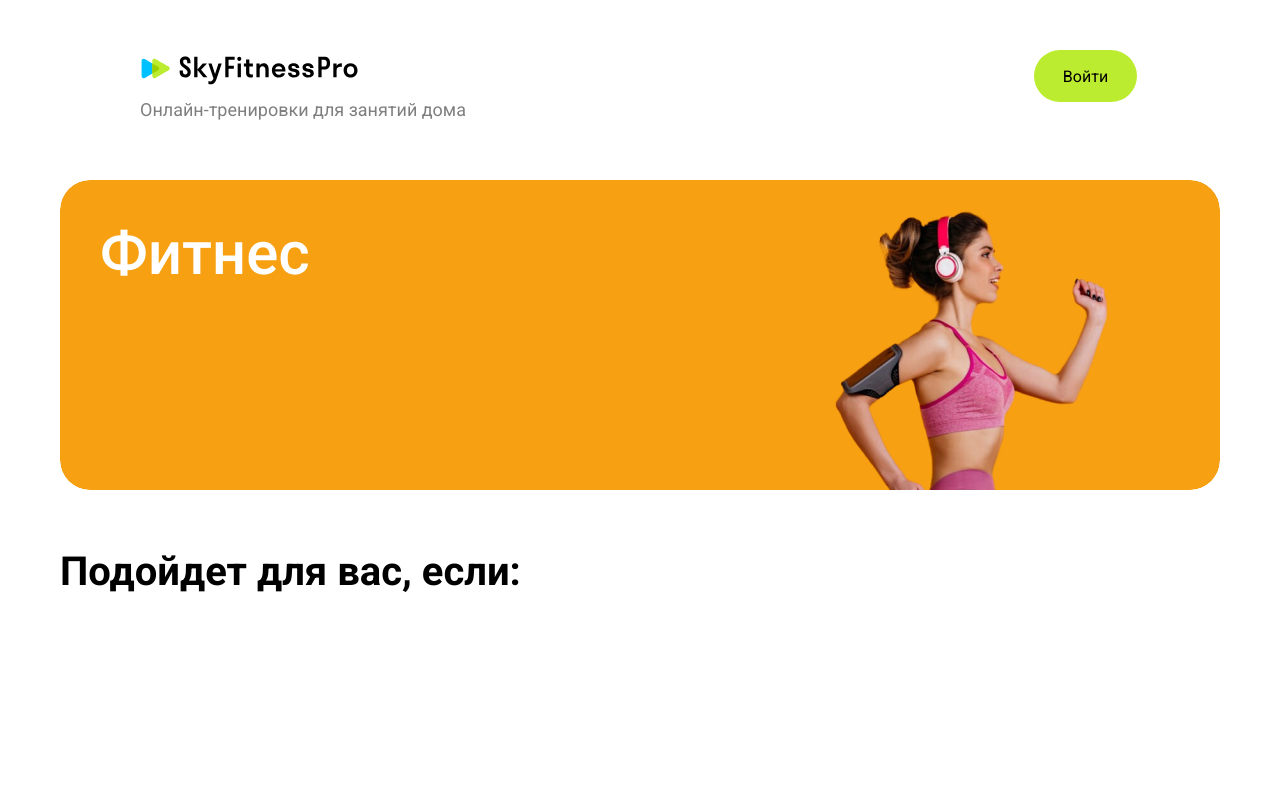
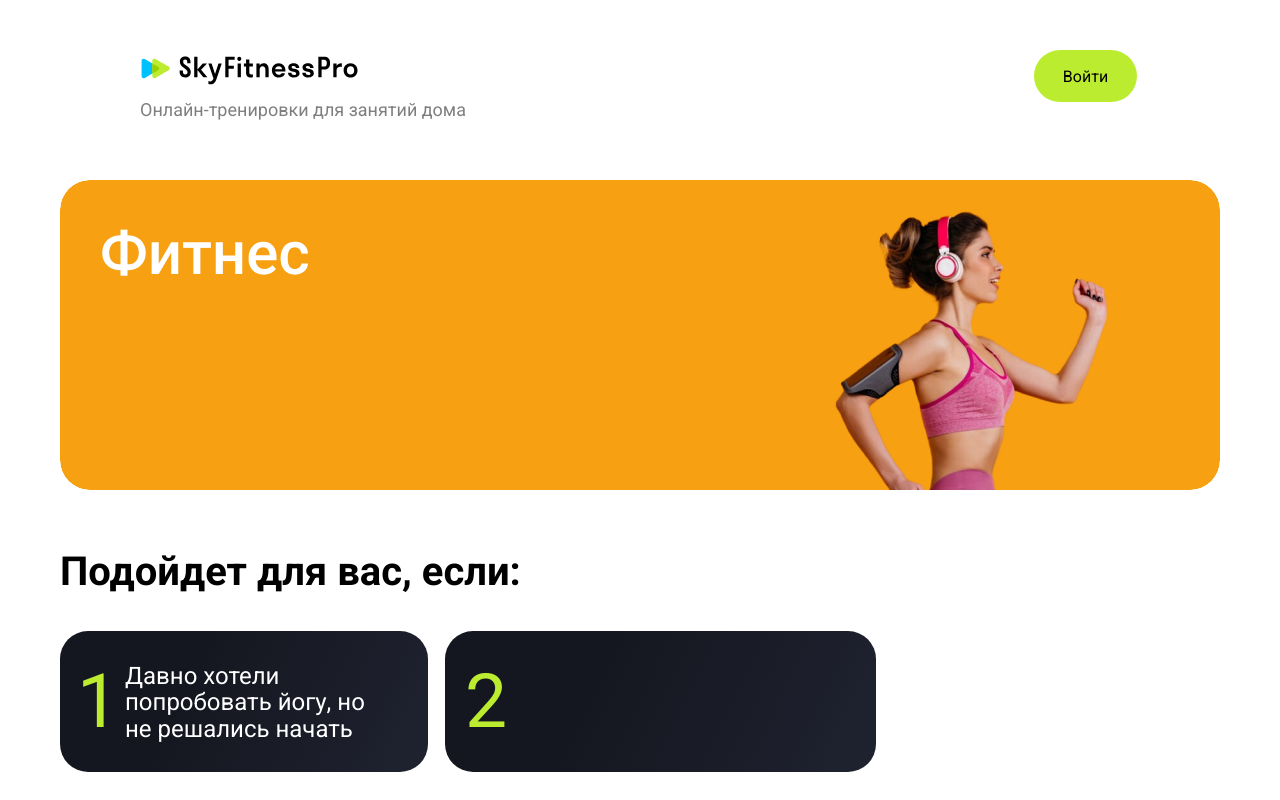
Before and after one commit to Veritas-lab/Sky_fitnessPro, a Next.js app: page /course/1 in a window 1280 px wide. Built offline with nearby package versions, Linux system fonts and the light colour scheme.

Commit message:
Верстка страницы

```diff
--- a/src/app/course/[id]/page.tsx
+++ b/src/app/course/[id]/page.tsx
@@ -1,6 +1,7 @@
 "use client";
 
 import { useState, useEffect } from "react";
+import { createPortal } from "react-dom";
 import { useParams } from "next/navigation";
 import Header from "../../components/header/header";
 import RegistrForm from "../../components/form/registrform";
@@ -21,8 +22,10 @@ export default function CoursePage() {
   const [courseId, setCourseId] = useState<string>("");
   const [isFormOpen, setIsFormOpen] = useState(false);
   const [formType, setFormType] = useState<"register" | "auth">("register");
+  const [mounted, setMounted] = useState(false);
 
   useEffect(() => {
+    setMounted(true);
     if (params && typeof params.id === "string") {
       setCourseId(params.id);
     }
@@ -67,10 +70,24 @@ export default function CoursePage() {
         {courseId && (
           <div className={styles.courseFrame}>
             <h2 className={styles.courseTitle}>Подойдет для вас, если:</h2>
+            <div className={styles.courseTextBlocksContainer}>
+              <div className={styles.courseTextBlock}>
+                <span className={styles.courseTextNumber}>1</span>
+                <p className={styles.courseTextDescription}>
+                  Давно хотели попробовать йогу, но не решались начать
+                </p>
+              </div>
+              <div className={styles.courseTextBlock2}>
+                <span className={styles.courseTextNumber2}>2</span>
+              </div>
+            </div>
           </div>
         )}
       </main>
-      {isFormOpen && (
+      {mounted &&
+        isFormOpen &&
+        typeof document !== "undefined" &&
+        createPortal(
           <div className={pageStyles.modalOverlay} onClick={handleCloseForm}>
             <div
               className={pageStyles.modalContent}
@@ -88,7 +105,8 @@ export default function CoursePage() {
                 <AuthForm onSwitchToRegister={handleSwitchToRegister} />
               )}
             </div>
-        </div>
+          </div>,
+          document.body
         )}
     </>
   );
--- a/src/app/course/course.module.css
+++ b/src/app/course/course.module.css
@@ -51,6 +51,89 @@
   margin: 0;
 }
 
+.courseTextBlocksContainer {
+  display: flex;
+  flex-direction: row;
+  gap: 17px;
+  margin-top: 20px;
+}
+
+.courseTextBlock {
+  width: 368px;
+  height: 141px;
+  border-radius: 28px;
+  padding: 20px;
+  gap: 10px;
+  background: linear-gradient(115.81deg, #151720 34.98%, #1E212E 91.5%);
+  display: flex;
+  flex-direction: row;
+  align-items: flex-start;
+}
+
+.courseTextNumber {
+  font-family: "Roboto", sans-serif;
+  font-weight: 500;
+  font-style: normal;
+  font-size: 75px;
+  line-height: 135%;
+  letter-spacing: 0px;
+  font-variant-numeric: lining-nums proportional-nums;
+  width: 35px;
+  height: 101px;
+  transform: rotate(0deg);
+  opacity: 1;
+  color: #BCEC30;
+  display: inline-block;
+  flex-shrink: 0;
+}
+
+.courseTextDescription {
+  width: 268px;
+  height: 78px;
+  transform: rotate(0deg);
+  opacity: 1;
+  font-family: "Roboto", sans-serif;
+  font-weight: 400;
+  font-style: normal;
+  font-size: 24px;
+  line-height: 110%;
+  letter-spacing: 0px;
+  font-variant-numeric: lining-nums proportional-nums;
+  color: #FFFFFF;
+  margin: 0;
+  flex-shrink: 0;
+  padding-top: 12px;
+}
+
+.courseTextBlock2 {
+  width: 431px;
+  height: 141px;
+  border-radius: 28px;
+  padding: 20px;
+  gap: 10px;
+  background: linear-gradient(115.81deg, #151720 34.98%, #1E212E 91.5%);
+  display: flex;
+  flex-direction: row;
+  align-items: flex-start;
+}
+
+.courseTextNumber2 {
+  font-family: "Roboto", sans-serif;
+  font-weight: 500;
+  font-style: normal;
+  font-size: 75px;
+  line-height: 135%;
+  letter-spacing: 0px;
+  font-variant-numeric: lining-nums proportional-nums;
+  width: 43px;
+  height: 101px;
+  transform: rotate(0deg);
+  opacity: 1;
+  color: #BCEC30;
+  display: inline-block;
+  flex-shrink: 0;
+}
+
 /* Мобильная версия */
 @media (max-width: 768px) {
   .courseMain {
```
Lines whose indentation alone changed are shown as unchanged.
